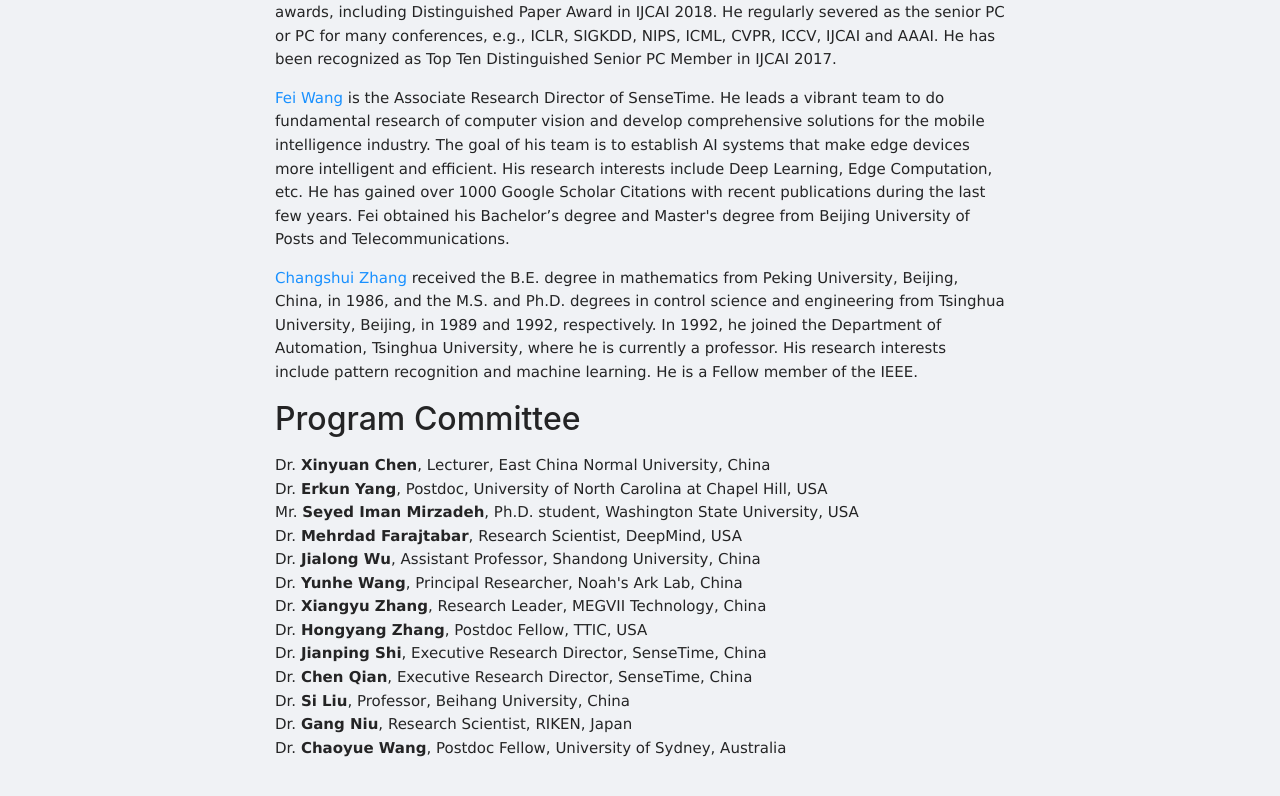
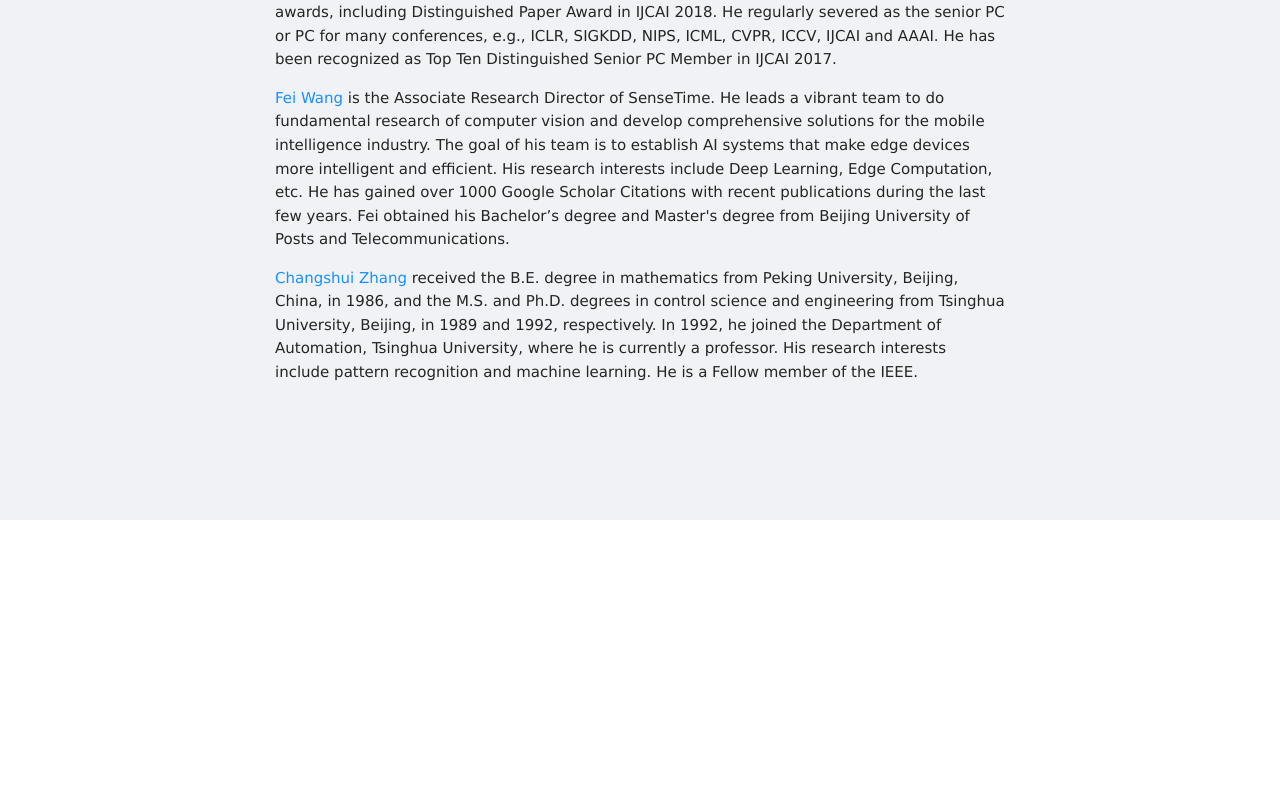
Before and after one commit to KyleZheng1997/kdd-workshop, a React (Create React App) app: page /#/organizers in a window 1280 px wide. Shown: the part 946-1742 px from the top of the page. After the commit the page ends 1466 px from the top, so only its background shows below. Built offline with nearby package versions, Linux system fonts and the light colour scheme.

Commit message:
update committee

```diff
--- a/package.json
+++ b/package.json
@@ -17,7 +17,7 @@
   },
   "scripts": {
     "start": "react-scripts start",
-    "build": "rm -rf docs && react-scripts build && mv build docs",
+    "build": "rm -rf docs && react-scripts build && mv build docs && echo 'modelmining.ai' > docs/CNAME",
     "test": "react-scripts test",
     "eject": "react-scripts eject"
   },
--- a/src/pages/organizers.jsx
+++ b/src/pages/organizers.jsx
@@ -37,7 +37,7 @@
             </div>
 
 
-            <h2>Program Committee</h2>
+            {/* <h2>Program Committee</h2>
             <ul className="noBullets organizersText">
             <li>Dr. <span style={{fontWeight: "bold" }}>Xinyuan Chen</span>, Lecturer, East China Normal University, China</li>
             <li>Dr. <span style={{fontWeight: "bold" }}>Erkun Yang</span>, Postdoc, University of North Carolina at Chapel Hill, USA</li>
@@ -52,7 +52,7 @@
             <li>Dr. <span style={{fontWeight: "bold" }}>Si Liu</span>, Professor, Beihang University, China</li>
             <li>Dr. <span style={{fontWeight: "bold" }}>Gang Niu</span>, Research Scientist, RIKEN, Japan</li>
             <li>Dr. <span style={{fontWeight: "bold" }}>Chaoyue Wang</span>, Postdoc Fellow, University of Sydney, Australia</li>
-            </ul>
+            </ul> */}
           </div>
         </div>
       </div>
```
Also changed, not shown: 12 other files (tests, documents, lock files or other folders).
